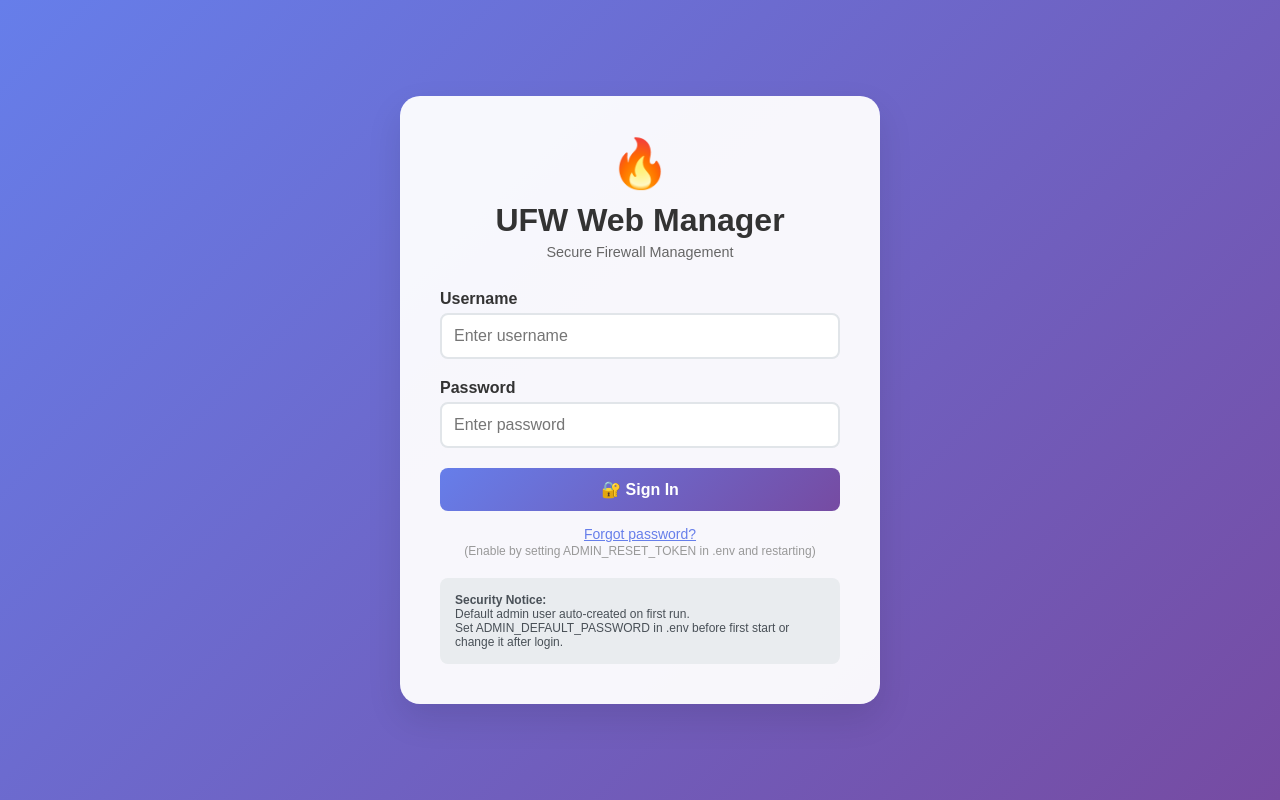
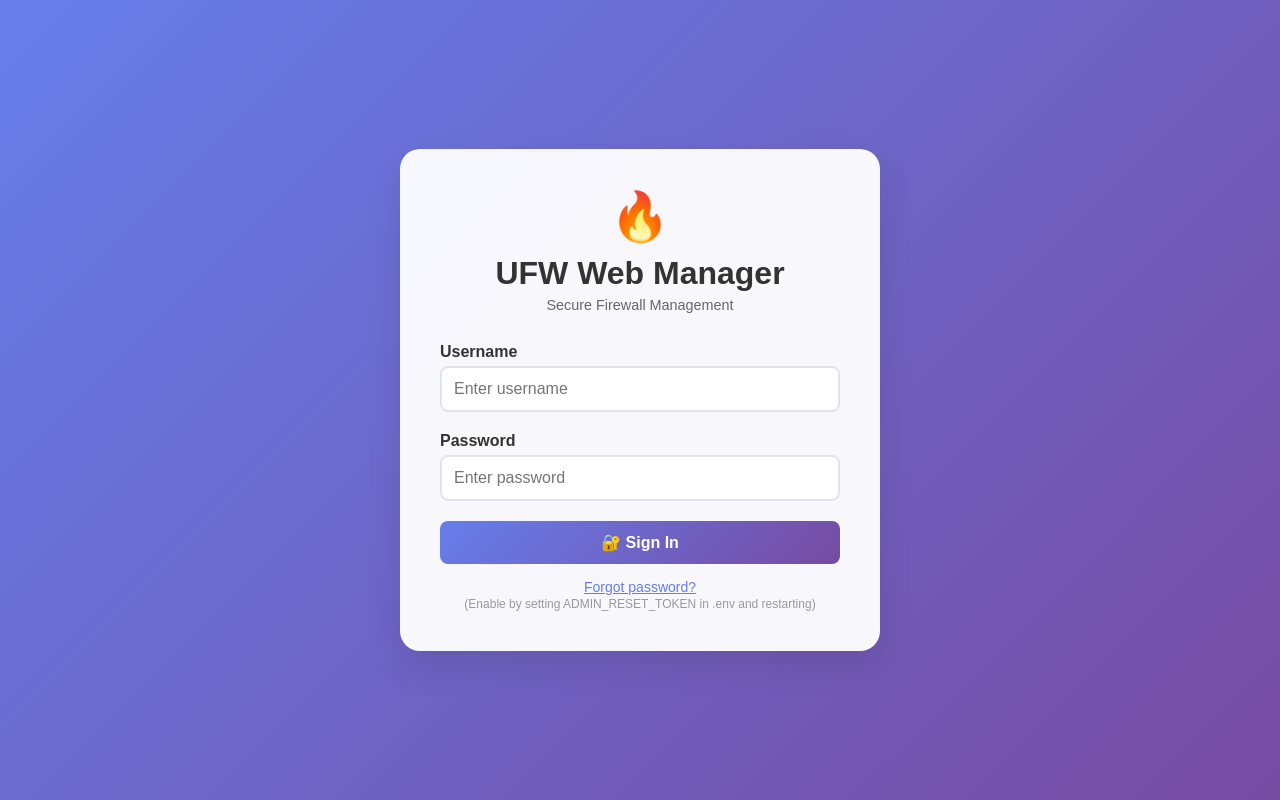
Before and after one commit to LokoMoloko98/ufw-web-manager, a Flask app: page /login in a window 1280 px wide. Run offline with Flask 3, Linux system fonts and the light colour scheme.

Commit message:
Remove security notice from login page template

```diff
--- a/templates/login.html
+++ b/templates/login.html
@@ -145,11 +145,11 @@
             {% endif %}
         </div>
 
-        <div class="security-note">
+        <!-- <div class="security-note">
             <strong>Security Notice:</strong><br>
             Default admin user auto-created on first run.<br>
             Set ADMIN_DEFAULT_PASSWORD in .env before first start or change it after login.
-        </div>
+        </div> -->
     </div>
 </body>
 </html>
```
